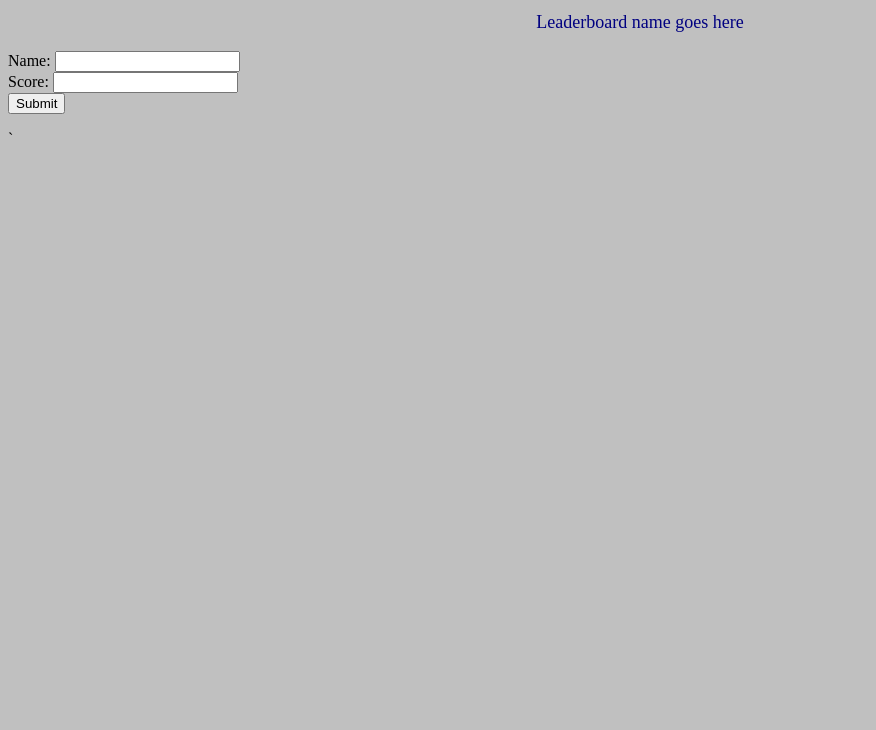
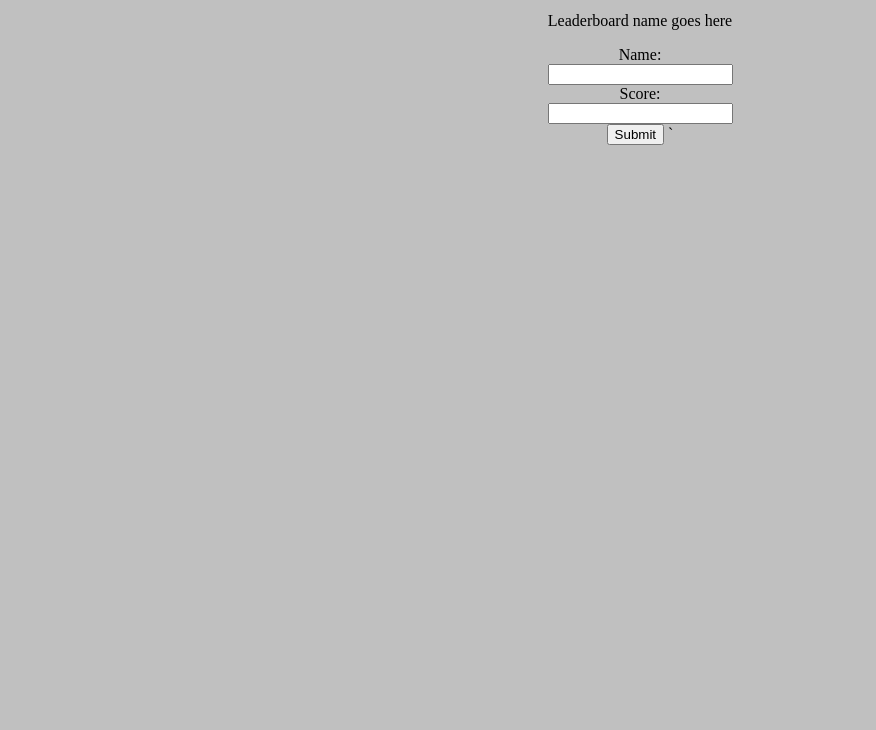
Before and after one commit to clep1492/clep1492, a plain HTML site: page index.html in a window 1280 px wide. Shown: the part 70-800 px from the top of the page, without its empty margins (0-876 px from the left). Drawn offline with Linux system fonts and the light colour scheme.

Commit message:
Update index.html

```diff
--- a/index.html
+++ b/index.html
@@ -4,11 +4,12 @@
    </head>
    <body style="background-color:silver;">
     <body>
-    <h1 style="color:navy;font-size:40px;text-align:center;">Class name goes here</h1>
-    <p style="color:navy;font-size:18px;text-align:center;">Leaderboard name goes here</p>
-        <form method="post" action="https://island-gorilla.glitch.me">Name:
+    <h1 style="color:navy;font-size:40px;"><center>Class name goes here<center></h1>
+    <p style="color:navy;font-size:18px;"><center>Leaderboard name goes here<center></p>
+        <form method="post" action="https://island-gorilla.glitch.me">
+             <center>Name:<center>
             <input type="text" name="name" /><br>
-            Score:
+            <center>Score:<center>
             <input type="text" name="score" /><br>
             <input type="submit" value="Submit" />
         </form>
```
